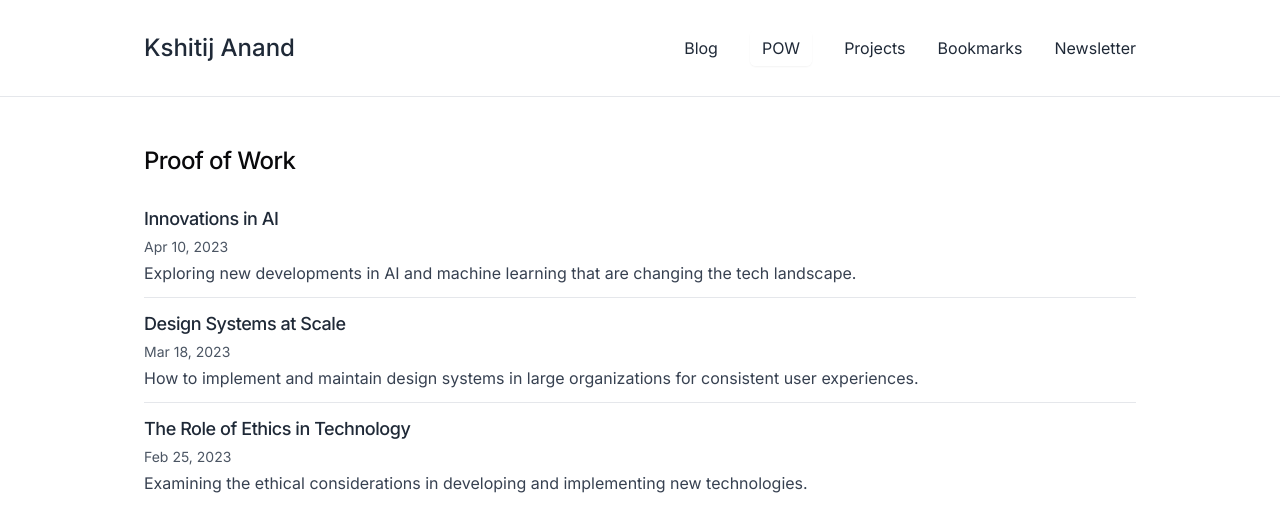
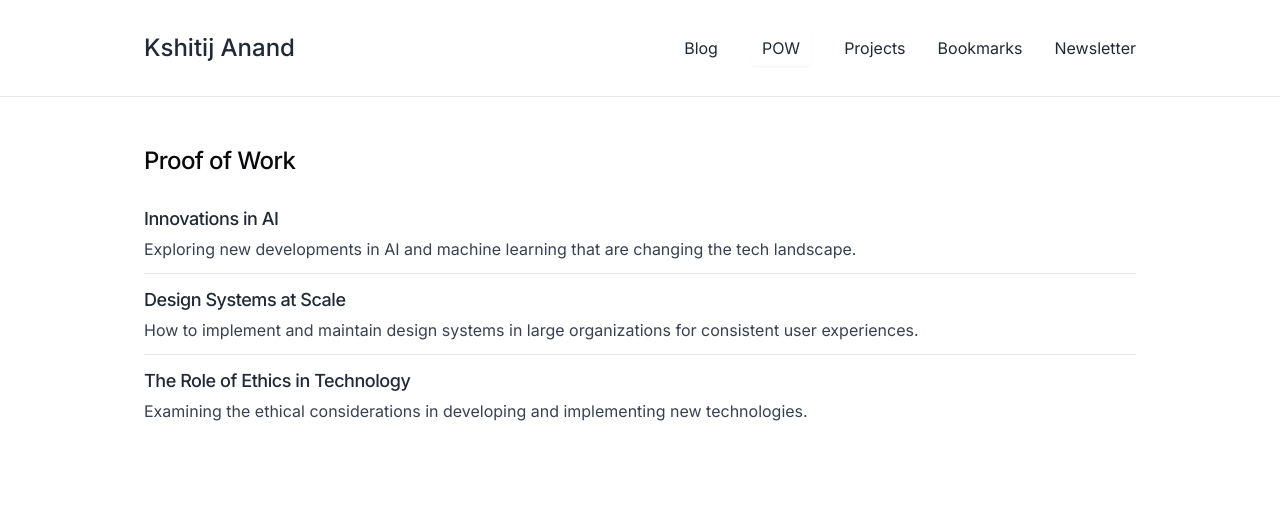
Before and after one commit to KshitijAnand15/kshitij-blog-bloom, a React (Vite) app: page /pow in a window 1280 px wide. Shown: the top 532 px of the page. Built offline with nearby package versions, Linux system fonts and the light colour scheme.

Commit message:
Remove date field from POW page
Remove date field from POW page and prepare for deployment.

```diff
--- a/src/components/POWItem.tsx
+++ b/src/components/POWItem.tsx
@@ -11,13 +11,7 @@ export interface POWItemProps {
   link?: string;
 }
 
-const POWItem: React.FC<POWItemProps> = ({ id, title, date, content, link }) => {
-  const formattedDate = new Date(date).toLocaleDateString('en-US', {
-    day: 'numeric',
-    month: 'short',
-    year: 'numeric'
-  });
-
+const POWItem: React.FC<POWItemProps> = ({ id, title, content, link }) => {
   return (
     <div className="py-3 border-b border-gray-200 last:border-0">
       <h3 className="font-medium text-lg mb-1">
@@ -28,7 +22,6 @@ const POWItem: React.FC<POWItemProps> = ({ id, title, date, content, link }) =>
           {title}
         </Link>
       </h3>
-      <div className="text-gray-600 text-sm mb-1">{formattedDate}</div>
       <p className="text-gray-700">
         {content}
       </p>
```
